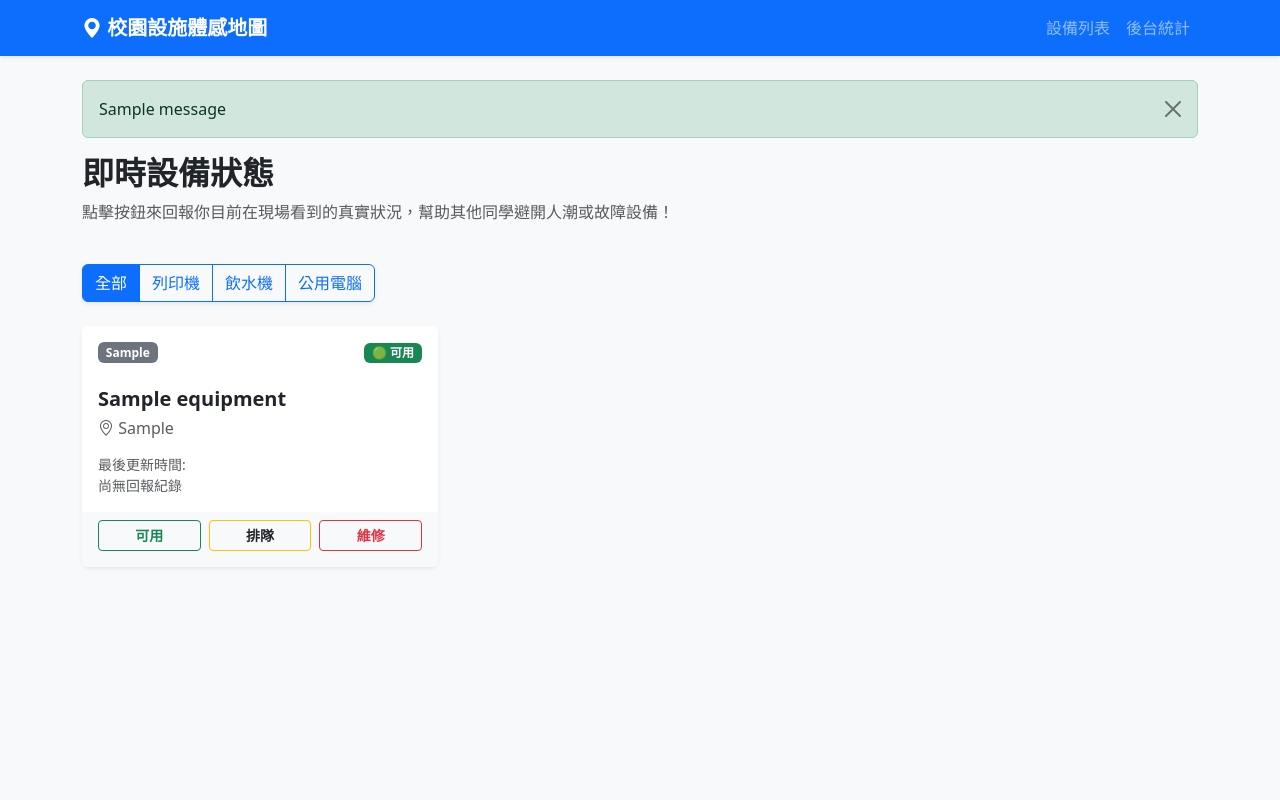
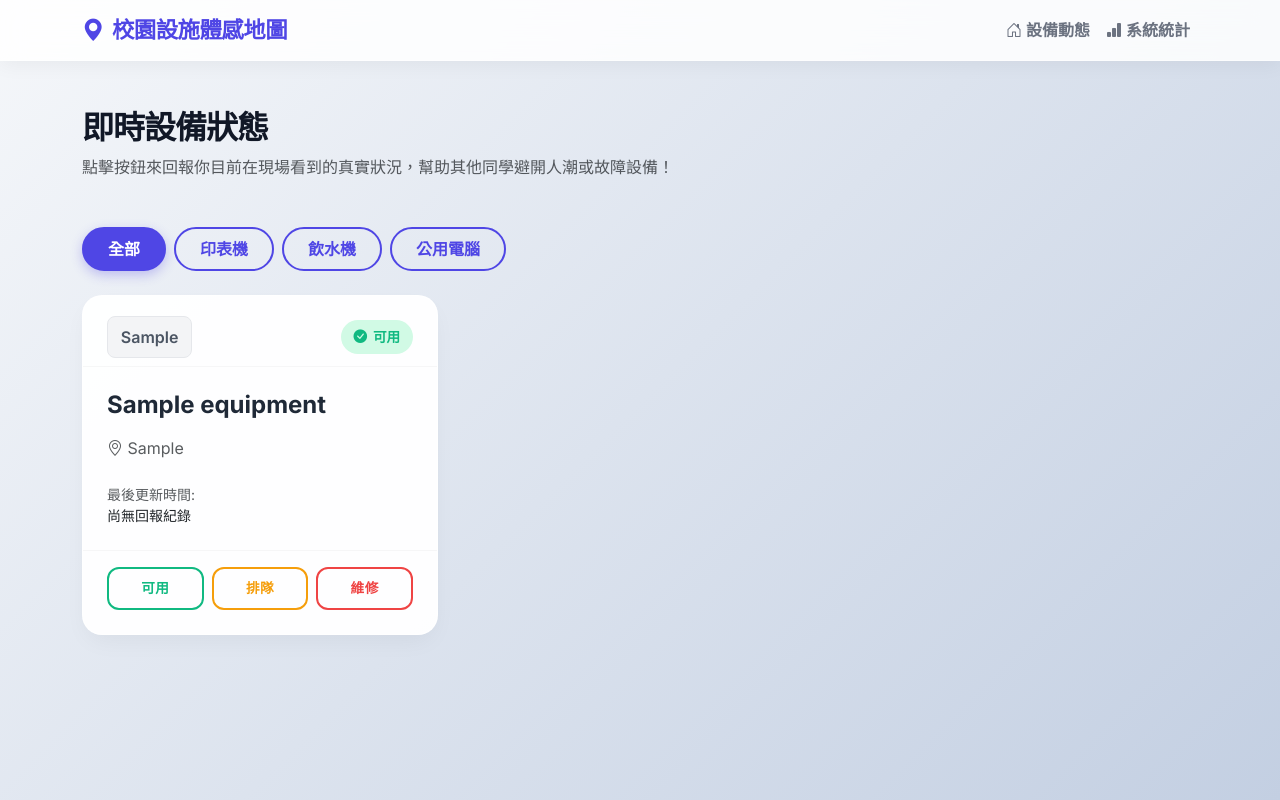
Before and after one commit to king2007960206-art/map, a Flask app: page / in a window 1280 px wide. Run offline with Flask 3, Linux system fonts and the light colour scheme; tables that the repository leaves empty hold one stand-in row (values such as "Sample post"); one stand-in notice (Sample message) is shown; data that the repository does not hold is empty.

Commit message:
feat: upgrade to premium UI design with glassmorphism and animations

```diff
--- /dev/null
+++ b/app/static/css/styles.css
@@ -0,0 +1,248 @@
+/* Google Fonts */
+@import url('https://fonts.googleapis.com/css2?family=Inter:wght@400;500;600;700;800&display=swap');
+
+:root {
+    --primary-color: #4F46E5; /* Indigo 600 */
+    --primary-hover: #4338CA;
+    --bg-gradient: linear-gradient(135deg, #f5f7fa 0%, #c3cfe2 100%);
+    --card-bg: rgba(255, 255, 255, 0.95);
+    --text-main: #1F2937;
+    --text-muted: #6B7280;
+
+    /* Status Colors */
+    --status-success: #10B981;
+    --status-success-bg: #D1FAE5;
+    --status-warning: #F59E0B;
+    --status-warning-bg: #FEF3C7;
+    --status-danger: #EF4444;
+    --status-danger-bg: #FEE2E2;
+}
+
+body {
+    font-family: 'Inter', -apple-system, BlinkMacSystemFont, "Segoe UI", Roboto, sans-serif;
+    background: var(--bg-gradient);
+    background-attachment: fixed;
+    color: var(--text-main);
+    min-height: 100vh;
+}
+
+/* Glassmorphism Navbar */
+.navbar-custom {
+    background: rgba(255, 255, 255, 0.85) !important;
+    backdrop-filter: blur(12px);
+    -webkit-backdrop-filter: blur(12px);
+    border-bottom: 1px solid rgba(255, 255, 255, 0.5);
+    box-shadow: 0 4px 20px rgba(0, 0, 0, 0.05);
+}
+
+.navbar-custom .navbar-brand {
+    color: var(--primary-color) !important;
+    font-weight: 800;
+    font-size: 1.4rem;
+    letter-spacing: -0.5px;
+}
+
+.navbar-custom .nav-link {
+    color: var(--text-muted) !important;
+    font-weight: 600;
+    transition: all 0.2s ease;
+}
+
+.navbar-custom .nav-link:hover {
+    color: var(--primary-color) !important;
+}
+
+/* Typography Enhancements */
+h2 {
+    font-weight: 800;
+    letter-spacing: -1px;
+    color: #111827;
+}
+
+/* Premium Cards */
+.card-custom {
+    background: var(--card-bg);
+    border: 1px solid rgba(255,255,255,0.8);
+    border-radius: 20px;
+    box-shadow: 0 10px 25px -5px rgba(0, 0, 0, 0.05), 0 8px 10px -6px rgba(0, 0, 0, 0.01);
+    transition: all 0.3s cubic-bezier(0.4, 0, 0.2, 1);
+    overflow: hidden;
+}
+
+.card-custom:hover {
+    transform: translateY(-8px);
+    box-shadow: 0 20px 25px -5px rgba(0, 0, 0, 0.1), 0 10px 10px -5px rgba(0, 0, 0, 0.04);
+}
+
+.card-custom .card-header {
+    background: transparent;
+    border-bottom: 1px solid rgba(0,0,0,0.03);
+    padding: 1.25rem 1.5rem 0.5rem;
+}
+
+.card-custom .card-body {
+    padding: 1.5rem;
+}
+
+.card-custom .card-footer {
+    background: transparent;
+    border-top: 1px solid rgba(0,0,0,0.03);
+    padding: 1rem 1.5rem 1.5rem;
+}
+
+/* Custom Badges */
+.badge-category {
+    background-color: #F3F4F6;
+    color: #4B5563;
+    font-weight: 600;
+    padding: 0.5rem 0.8rem;
+    border-radius: 8px;
+    border: 1px solid #E5E7EB;
+}
+
+.badge-status {
+    padding: 0.4rem 0.8rem;
+    border-radius: 20px;
+    font-weight: 700;
+    font-size: 0.85rem;
+    display: inline-flex;
+    align-items: center;
+    gap: 6px;
+}
+
+.badge-available {
+    background-color: var(--status-success-bg) !important;
+    color: var(--status-success) !important;
+}
+
+.badge-queuing {
+    background-color: var(--status-warning-bg) !important;
+    color: var(--status-warning) !important;
+}
+
+.badge-maintenance {
+    background-color: var(--status-danger-bg) !important;
+    color: var(--status-danger) !important;
+}
+
+/* Pill Buttons for Filtering */
+.btn-filter-group {
+    display: flex;
+    flex-wrap: wrap;
+    gap: 0.5rem;
+}
+
+.btn-filter {
+    border-radius: 9999px;
+    padding: 0.5rem 1.5rem;
+    font-weight: 600;
+    border: 2px solid var(--primary-color);
+    color: var(--primary-color);
+    background: transparent;
+    transition: all 0.2s;
+    text-decoration: none;
+    display: inline-block;
+}
+
+.btn-filter:hover, .btn-filter.active {
+    background-color: var(--primary-color);
+    color: white;
+    box-shadow: 0 4px 12px rgba(79, 70, 229, 0.3);
+}
+
+/* Report Buttons */
+.btn-report {
+    border-radius: 12px;
+    font-weight: 700;
+    padding: 0.6rem;
+    transition: all 0.2s;
+    text-transform: uppercase;
+    letter-spacing: 0.5px;
+    font-size: 0.85rem;
+}
+
+.btn-report:active {
+    transform: scale(0.95);
+}
+
+.btn-report-available {
+    color: var(--status-success);
+    border: 2px solid var(--status-success);
+    background: transparent;
+}
+
+.btn-report-available:hover {
+    background: var(--status-success);
+    color: white;
+    box-shadow: 0 4px 12px rgba(16, 185, 129, 0.3);
+}
+
+.btn-report-queuing {
+    color: var(--status-warning);
+    border: 2px solid var(--status-warning);
+    background: transparent;
+}
+
+.btn-report-queuing:hover {
+    background: var(--status-warning);
+    color: white;
+    box-shadow: 0 4px 12px rgba(245, 158, 11, 0.3);
+}
+
+.btn-report-maintenance {
+    color: var(--status-danger);
+    border: 2px solid var(--status-danger);
+    background: transparent;
+}
+
+.btn-report-maintenance:hover {
+    background: var(--status-danger);
+    color: white;
+    box-shadow: 0 4px 12px rgba(239, 68, 68, 0.3);
+}
+
+/* Animation */
+@keyframes pulse-animation {
+    0% { transform: scale(1); }
+    50% { transform: scale(1.15); }
+    100% { transform: scale(1); }
+}
+
+.animate-pulse {
+    animation: pulse-animation 0.4s ease-in-out;
+}
+
+/* Admin Table */
+.table-container {
+    background: white;
+    border-radius: 20px;
+    padding: 1rem;
+    box-shadow: 0 10px 25px -5px rgba(0, 0, 0, 0.05);
+}
+
+.table-custom {
+    margin-bottom: 0;
+}
+
+.table-custom th {
+    background: transparent;
+    color: #6B7280;
+    font-weight: 700;
+    text-transform: uppercase;
+    font-size: 0.8rem;
+    letter-spacing: 1px;
+    padding: 1rem;
+    border-bottom: 2px solid #E5E7EB;
+}
+
+.table-custom td {
+    padding: 1.25rem 1rem;
+    vertical-align: middle;
+    color: #1F2937;
+    font-weight: 500;
+    border-bottom: 1px solid #F3F4F6;
+}
+
+.table-custom tr:last-child td {
+    border-bottom: none;
+}
--- a/app/templates/base.html
+++ b/app/templates/base.html
@@ -3,56 +3,54 @@
 <head>
     <meta charset="UTF-8">
     <meta name="viewport" content="width=device-width, initial-scale=1.0">
-    <title>校園設施體感地圖</title>
+    <title>校園設施體感地圖 | Campus Facility Map</title>
+
     <!-- Bootstrap 5 CSS -->
     <link href="https://cdn.jsdelivr.net/npm/bootstrap@5.3.0/dist/css/bootstrap.min.css" rel="stylesheet">
+
     <!-- Bootstrap Icons -->
-    <link rel="stylesheet" href="https://cdn.jsdelivr.net/npm/bootstrap-icons@1.10.5/font/bootstrap-icons.css">
-    <style>
-        body { background-color: #f8f9fa; }
-        .navbar-brand { font-weight: bold; }
-    </style>
+    <link rel="stylesheet" href="https://cdn.jsdelivr.net/npm/bootstrap-icons@1.11.1/font/bootstrap-icons.css">
+
+    <!-- Custom Styles -->
+    <link rel="stylesheet" href="{{ url_for('static', filename='css/styles.css') }}">
 </head>
 <body>
-    <nav class="navbar navbar-expand-lg navbar-dark bg-primary mb-4 shadow-sm">
+    <!-- Navbar (Glassmorphism) -->
+    <nav class="navbar navbar-expand-lg navbar-custom sticky-top">
         <div class="container">
-            <a class="navbar-brand" href="{{ url_for('main.index') }}">
-                <i class="bi bi-geo-alt-fill"></i> 校園設施體感地圖
+            <a class="navbar-brand d-flex align-items-center gap-2" href="{{ url_for('main.index') }}">
+                <i class="bi bi-geo-alt-fill"></i>
+                校園設施體感地圖
             </a>
-            <button class="navbar-toggler" type="button" data-bs-toggle="collapse" data-bs-toggle="target" data-bs-target="#navbarNav" aria-controls="navbarNav" aria-expanded="false" aria-label="Toggle navigation">
+            <button class="navbar-toggler border-0 shadow-none" type="button" data-bs-toggle="collapse" data-bs-toggle="target="#navbarNav">
                 <span class="navbar-toggler-icon"></span>
             </button>
             <div class="collapse navbar-collapse" id="navbarNav">
                 <ul class="navbar-nav ms-auto">
                     <li class="nav-item">
-                        <a class="nav-link" href="{{ url_for('main.index') }}">設備列表</a>
+                        <a class="nav-link" href="{{ url_for('main.index') }}">
+                            <i class="bi bi-house-door me-1"></i>設備動態
+                        </a>
                     </li>
                     <li class="nav-item">
-                        <a class="nav-link" href="{{ url_for('admin.admin_dashboard') }}">後台統計</a>
+                        <a class="nav-link" href="{{ url_for('admin.admin_dashboard') }}">
+                            <i class="bi bi-bar-chart-fill me-1"></i>系統統計
+                        </a>
                     </li>
                 </ul>
             </div>
         </div>
     </nav>
 
-    <div class="container">
-        <!-- Flash messages -->
-        {% with messages = get_flashed_messages(with_categories=true) %}
-            {% if messages %}
-                {% for category, message in messages %}
-                    <div class="alert alert-{{ category if category != 'message' else 'info' }} alert-dismissible fade show" role="alert">
-                        {{ message }}
-                        <button type="button" class="btn-close" data-bs-dismiss="alert" aria-label="Close"></button>
-                    </div>
-                {% endfor %}
-            {% endif %}
-        {% endwith %}
+    <!-- Main Content -->
+    <main class="container py-5">
+        {% block content %}{% endblock %}
+    </main>
 
-        {% block content %}{% endblock %}
-    </div>
+    <!-- Bootstrap 5 JS -->
+    <script src="https://cdn.jsdelivr.net/npm/bootstrap@5.3.0/dist/js/bootstrap.bundle.min.js"></script>
 
-    <!-- Bootstrap 5 JS Bundle with Popper -->
-    <script src="https://cdn.jsdelivr.net/npm/bootstrap@5.3.0/dist/js/bootstrap.bundle.min.js"></script>
+    <!-- Custom Scripts -->
     {% block scripts %}{% endblock %}
 </body>
 </html>
--- a/app/templates/index.html
+++ b/app/templates/index.html
@@ -1,58 +1,64 @@
-{% extends "base.html" %}
+{% extends 'base.html' %}
 
 {% block content %}
-<div class="row mb-4">
-    <div class="col">
-        <h2 class="fw-bold text-dark">即時設備狀態</h2>
+<div class="mb-5">
+    <h2>即時設備狀態</h2>
     <p class="text-muted">點擊按鈕來回報你目前在現場看到的真實狀況，幫助其他同學避開人潮或故障設備！</p>
 </div>
+
+<!-- 分類過濾器 -->
+<div class="btn-filter-group mb-4">
+    <a href="{{ url_for('main.index') }}" class="btn-filter {% if not current_category %}active{% endif %}">全部</a>
+    <a href="{{ url_for('main.index', category='printer') }}" class="btn-filter {% if current_category == 'printer' %}active{% endif %}">印表機</a>
+    <a href="{{ url_for('main.index', category='water_dispenser') }}" class="btn-filter {% if current_category == 'water_dispenser' %}active{% endif %}">飲水機</a>
+    <a href="{{ url_for('main.index', category='computer') }}" class="btn-filter {% if current_category == 'computer' %}active{% endif %}">公用電腦</a>
 </div>
 
-<!-- 分類篩選按鈕 -->
-<div class="row mb-4">
-    <div class="col">
-        <div class="btn-group shadow-sm" role="group" aria-label="設備分類過濾">
-            <a href="{{ url_for('main.index') }}" class="btn btn-outline-primary {% if not current_category %}active{% endif %}">全部</a>
-            <a href="{{ url_for('main.index', category='printer') }}" class="btn btn-outline-primary {% if current_category == 'printer' %}active{% endif %}">列印機</a>
-            <a href="{{ url_for('main.index', category='water_dispenser') }}" class="btn btn-outline-primary {% if current_category == 'water_dispenser' %}active{% endif %}">飲水機</a>
-            <a href="{{ url_for('main.index', category='computer') }}" class="btn btn-outline-primary {% if current_category == 'computer' %}active{% endif %}">公用電腦</a>
+<!-- 設備卡片列表 -->
+<div class="row g-4">
+    {% for eq in equipments %}
+    <div class="col-md-6 col-lg-4">
+        <div class="card-custom h-100">
+            <div class="card-header d-flex justify-content-between align-items-center">
+                <span class="badge-category">{{ eq.category }}</span>
+                <span class="badge-status
+                    {% if eq.current_status == 'available' %}badge-available
+                    {% elif eq.current_status == 'queuing' %}badge-queuing
+                    {% else %}badge-maintenance{% endif %}"
+                    id="badge-{{ eq.id }}">
+
+                    {% if eq.current_status == 'available' %}
+                        <i class="bi bi-check-circle-fill"></i> 可用
+                    {% elif eq.current_status == 'queuing' %}
+                        <i class="bi bi-people-fill"></i> 排隊
+                    {% else %}
+                        <i class="bi bi-exclamation-triangle-fill"></i> 維修
+                    {% endif %}
+                </span>
+            </div>
+            <div class="card-body">
+                <h4 class="card-title fw-bold mb-3">{{ eq.name }}</h4>
+                <p class="card-text text-muted mb-4">
+                    <i class="bi bi-geo-alt"></i> {{ eq.location }}
+                </p>
+                <div class="small text-muted">
+                    最後更新時間:<br>
+                    <span id="time-{{ eq.id }}" class="fw-medium text-dark">
+                        {{ eq.last_reported_at if eq.last_reported_at else '尚無回報紀錄' }}
+                    </span>
                 </div>
             </div>
-</div>
-
-<div class="row row-cols-1 row-cols-md-2 row-cols-lg-3 g-4 mb-5">
-    {% for eq in equipments %}
-    <div class="col">
-        <div class="card h-100 shadow-sm border-0 rounded-3">
-            <div class="card-header bg-white border-bottom-0 d-flex justify-content-between align-items-center pt-3 pb-0">
-                <span class="badge bg-secondary">{{ eq.category }}</span>
-                {% if eq.current_status == 'available' %}
-                    <span class="badge bg-success status-badge px-2 py-1" id="badge-{{ eq.id }}">🟢 可用</span>
-                {% elif eq.current_status == 'queuing' %}
-                    <span class="badge bg-warning text-dark status-badge px-2 py-1" id="badge-{{ eq.id }}">🟡 排隊中</span>
-                {% else %}
-                    <span class="badge bg-danger status-badge px-2 py-1" id="badge-{{ eq.id }}">🔴 維修中</span>
-                {% endif %}
-            </div>
-            <div class="card-body">
-                <h5 class="card-title fw-bold text-dark mt-2">{{ eq.name }}</h5>
-                <h6 class="card-subtitle mb-2 text-muted mt-2"><i class="bi bi-geo-alt"></i> {{ eq.location or '未知地點' }}</h6>
-                <p class="card-text small text-muted mt-3 mb-0">最後更新時間: <br><span id="time-{{ eq.id }}" class="fw-medium">{{ eq.last_reported_at or '尚無回報紀錄' }}</span></p>
-            </div>
-            <div class="card-footer bg-light border-top-0 pb-3">
-                <div class="d-grid gap-2 d-md-flex justify-content-md-center">
-                    <button class="btn btn-sm btn-outline-success report-btn fw-bold w-100" data-id="{{ eq.id }}" data-status="available">可用</button>
-                    <button class="btn btn-sm btn-outline-warning text-dark report-btn fw-bold w-100" data-id="{{ eq.id }}" data-status="queuing">排隊</button>
-                    <button class="btn btn-sm btn-outline-danger report-btn fw-bold w-100" data-id="{{ eq.id }}" data-status="maintenance">維修</button>
-                </div>
+            <div class="card-footer d-flex gap-2">
+                <button class="btn btn-report btn-report-available flex-grow-1" onclick="reportStatus({{ eq.id }}, 'available')">可用</button>
+                <button class="btn btn-report btn-report-queuing flex-grow-1" onclick="reportStatus({{ eq.id }}, 'queuing')">排隊</button>
+                <button class="btn btn-report btn-report-maintenance flex-grow-1" onclick="reportStatus({{ eq.id }}, 'maintenance')">維修</button>
             </div>
         </div>
     </div>
     {% else %}
-    <div class="col-12">
-        <div class="alert alert-info shadow-sm" role="alert">
-            <i class="bi bi-info-circle-fill me-2"></i> 目前此分類下尚未有建檔的設備。
-        </div>
+    <div class="col-12 text-center py-5">
+        <i class="bi bi-inbox fs-1 text-muted"></i>
+        <p class="mt-3 text-muted">目前沒有符合條件的設備資料。</p>
     </div>
     {% endfor %}
 </div>
@@ -60,73 +66,62 @@
 
 {% block scripts %}
 <script>
-document.addEventListener('DOMContentLoaded', function() {
-    const reportBtns = document.querySelectorAll('.report-btn');
-
-    reportBtns.forEach(btn => {
-        btn.addEventListener('click', async function() {
-            const eqId = this.getAttribute('data-id');
-            const status = this.getAttribute('data-status');
-
-            // 停用該卡片內的所有按鈕防止重複點擊
-            const cardFooter = this.closest('.card-footer');
-            const buttonsInCard = cardFooter.querySelectorAll('button');
-            buttonsInCard.forEach(b => {
-                b.disabled = true;
-                b.classList.add('opacity-50');
-            });
-
-            // 加入簡單的 Loading 視覺回饋
-            const originalText = this.innerText;
-            this.innerHTML = '<span class="spinner-border spinner-border-sm" role="status" aria-hidden="true"></span>';
-
-            try {
-                const response = await fetch(`/api/equipment/${eqId}/status`, {
+    function reportStatus(equipmentId, status) {
+        fetch(`/api/equipment/${equipmentId}/status`, {
             method: 'POST',
             headers: {
                 'Content-Type': 'application/json'
             },
             body: JSON.stringify({ status: status })
-                });
+        })
+        .then(response => response.json())
+        .then(data => {
+            if (data.success) {
+                // 更新狀態 Badge
+                const badge = document.getElementById(`badge-${equipmentId}`);
 
-                const data = await response.json();
+                // 重置所有相關的 class
+                badge.className = 'badge-status';
+                let iconHtml = '';
+                let textHtml = '';
 
-                if (data.success) {
-                    // 更新 UI badge 的顏色與文字
-                    const badge = document.getElementById(`badge-${eqId}`);
                 if (status === 'available') {
-                        badge.className = 'badge bg-success status-badge px-2 py-1';
-                        badge.innerHTML = '🟢 可用';
+                    badge.classList.add('badge-available');
+                    iconHtml = '<i class="bi bi-check-circle-fill"></i>';
+                    textHtml = ' 可用';
                 } else if (status === 'queuing') {
-                        badge.className = 'badge bg-warning text-dark status-badge px-2 py-1';
-                        badge.innerHTML = '🟡 排隊中';
-                    } else if (status === 'maintenance') {
-                        badge.className = 'badge bg-danger status-badge px-2 py-1';
-                        badge.innerHTML = '🔴 維修中';
+                    badge.classList.add('badge-queuing');
+                    iconHtml = '<i class="bi bi-people-fill"></i>';
+                    textHtml = ' 排隊';
+                } else {
+                    badge.classList.add('badge-maintenance');
+                    iconHtml = '<i class="bi bi-exclamation-triangle-fill"></i>';
+                    textHtml = ' 維修';
                 }
 
-                    // 更新畫面上顯示的最新時間
-                    const timeSpan = document.getElementById(`time-${eqId}`);
-                    // 為了簡化，直接將前端時間格式化為 SQLite DATETIME 的相近格式
+                badge.innerHTML = iconHtml + textHtml;
+
+                // 觸發閃爍動畫
+                badge.classList.remove('animate-pulse');
+                void badge.offsetWidth; // 強制重繪以重新觸發動畫
+                badge.classList.add('animate-pulse');
+
+                // 更新最後更新時間
+                const timeSpan = document.getElementById(`time-${equipmentId}`);
                 const now = new Date();
-                    timeSpan.innerText = now.toISOString().slice(0, 19).replace('T', ' ') + ' (剛剛)';
+                timeSpan.innerText = now.toLocaleString('sv-SE') + " (剛剛)";
 
+                // 動畫效果：時間文字也閃一下
+                timeSpan.style.color = 'var(--primary-color)';
+                setTimeout(() => { timeSpan.style.color = ''; }, 1000);
             } else {
                 alert('狀態更新失敗: ' + (data.error || '未知的錯誤'));
             }
-            } catch (error) {
-                console.error('Fetch Error:', error);
-                alert('網路錯誤，請稍後再試！');
-            } finally {
-                // 恢復按鈕狀態與文字
-                this.innerText = originalText;
-                buttonsInCard.forEach(b => {
-                    b.disabled = false;
-                    b.classList.remove('opacity-50');
+        })
+        .catch(err => {
+            console.error('Error:', err);
+            alert('網路錯誤，請稍後再試。');
         });
     }
-        });
-    });
-});
 </script>
 {% endblock %}
```
Also changed, not shown: app/templates/admin.html (+32 -31 lines). Lines whose indentation alone changed are shown as unchanged.
